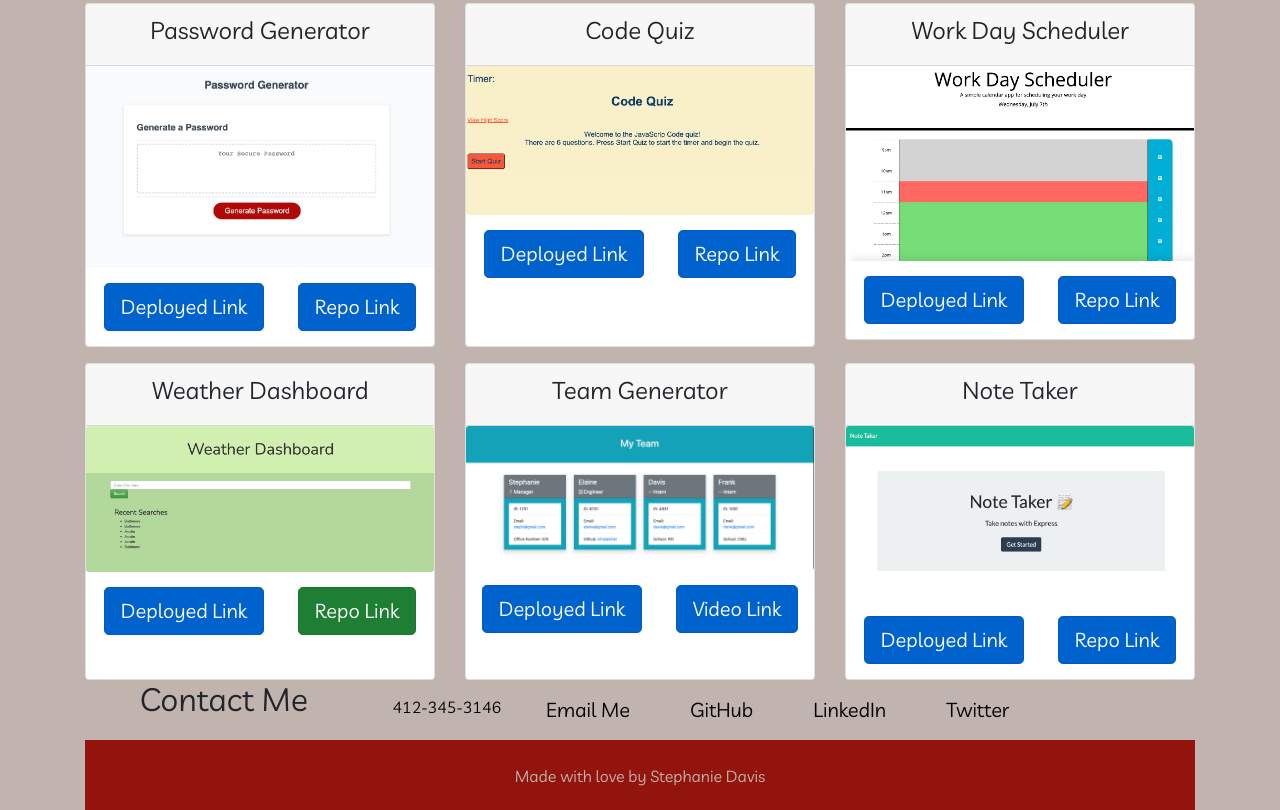
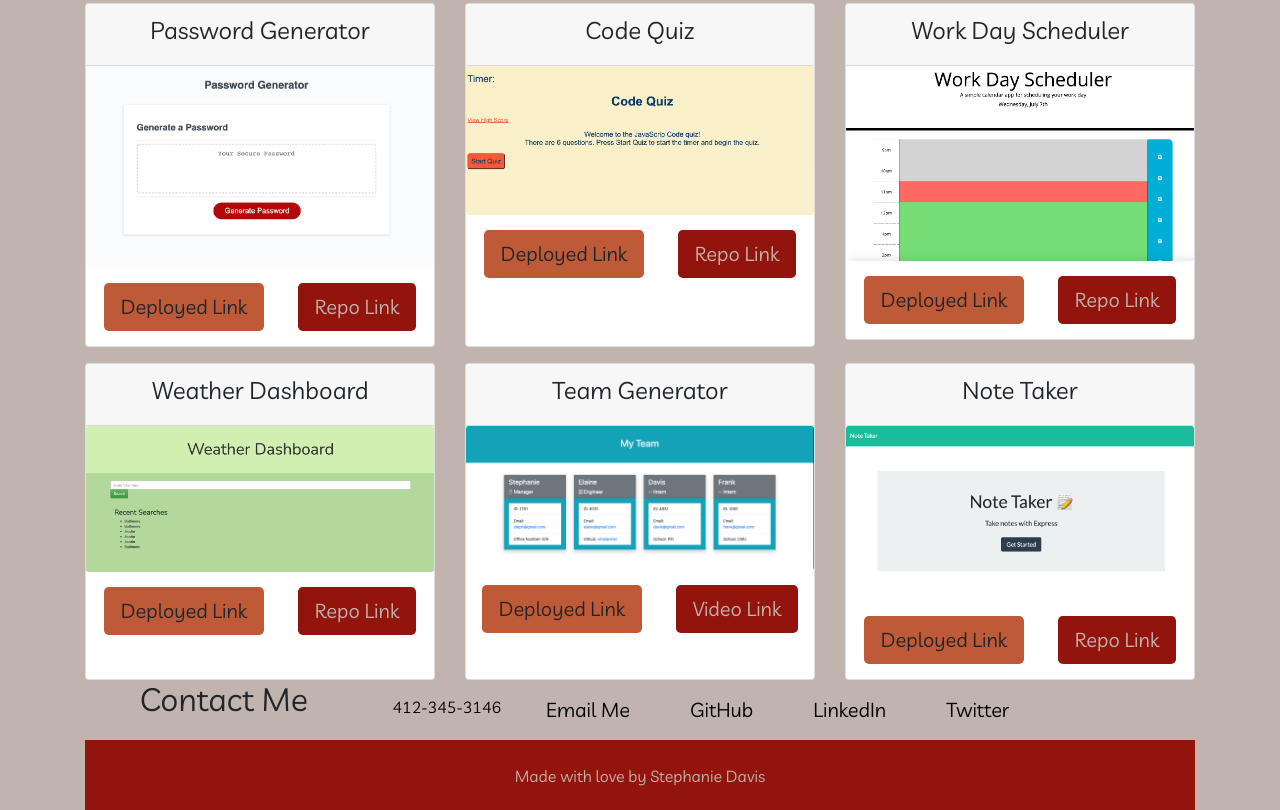
Before and after one commit to whatawhat/portfolioTwo, a plain HTML site: page practicePortfolio.html in a window 1280 px wide. Shown: the part 1291-2101 px from the top of the page. Drawn offline with nearby package versions, Linux system fonts and the light colour scheme.

Commit message:
removed btn-primary and btn-success and added class in the class and removed a separate class for all cards

```diff
--- a/practicePortfolio.html
+++ b/practicePortfolio.html
@@ -74,8 +74,8 @@ Links: About Me, Work, Contact Me, and Resume
                         </div>
 
                         <div>
-                        <a href="https://github.com/whatawhat/workout_tracker" target="_blank" class="btn btn-primary btn-lg active" role="button" class="repolink">Repo Link</a>
-                        <a href="https://aqueous-beyond-78787.herokuapp.com/" class="btn btn-primary btn-lg active" role="button" class="deployedlink">Deployed Link</a>
+                        <a href="https://github.com/whatawhat/workout_tracker" target="_blank" class="btn btn-lg active repolink" role="button">Repo Link</a>
+                        <a href="https://aqueous-beyond-78787.herokuapp.com/" class="btn btn-lg active deployedlink" role="button">Deployed Link</a>
                         </div>
                     </div>
             </div>
@@ -91,8 +91,8 @@ Links: About Me, Work, Contact Me, and Resume
                         <img class="card-img" src="images/passwordGen.png"/>
                     </div>
                     <div>
-                        <a href="https://whatawhat.github.io/password_generator/" target="_blank" class=" btn btn-primary btn-lg active" role="button" class="deployedlink">Deployed Link</a>
-                        <a href="https://github.com/whatawhat/password_generator" class="btn btn-primary btn-lg active" role="button" class="repolink">Repo Link</a>
+                        <a href="https://whatawhat.github.io/password_generator/" target="_blank" class=" btn btn-lg active deployedlink" role="button">Deployed Link</a>
+                        <a href="https://github.com/whatawhat/password_generator" class="btn btn-lg active repolink" role="button">Repo Link</a>
                     </div>
                 </div>
             </div>
@@ -106,8 +106,8 @@ Links: About Me, Work, Contact Me, and Resume
                         <img class="card-img" src="images/codequizOne.png"/>
                     </div>
                     <div>
-                        <a href="https://github.com/whatawhat/codequiz" target="_blank" class="btn btn-primary btn-lg active" role="button" class="deployedlink">Deployed Link</a>
-                        <a href="https://whatawhat.github.io/codequiz/" target="_blank" class="btn btn-primary btn-lg active" role="button" class="repolink">Repo Link</a>
+                        <a href="https://github.com/whatawhat/codequiz" target="_blank" class="btn btn-lg active deployedlink" role="button">Deployed Link</a>
+                        <a href="https://whatawhat.github.io/codequiz/" target="_blank" class="btn btn-lg active repolink" role="button">Repo Link</a>
                     </div>
                 </div>
             </div>
@@ -121,8 +121,8 @@ Links: About Me, Work, Contact Me, and Resume
                         <img class="card-img" src="images/workday.png"/>
                     </div>
                     <div>
-                        <a href="https://github.com/whatawhat/work_scheduler" target="_blank" class="btn btn-primary btn-lg active" role="button" class="deployedlink">Deployed Link</a>
-                        <a href="https://whatawhat.github.io/work_scheduler/" target="_blank" class="btn btn-primary btn-lg active" role="button" class="repolink">Repo Link</a>
+                        <a href="https://github.com/whatawhat/work_scheduler" target="_blank" class="btn btn-lg active deployedlink" role="button">Deployed Link</a>
+                        <a href="https://whatawhat.github.io/work_scheduler/" target="_blank" class="btn btn-lg active repolink" role="button">Repo Link</a>
                     </div>
                 </div>
             </div>
@@ -136,8 +136,8 @@ Links: About Me, Work, Contact Me, and Resume
                         <img class="card-img" src="images/Weatherdash1.png"/>
                     </div>
                     <div>
-                        <a href="https://github.com/whatawhat/weather_dashboard" target="_blank" class="btn btn-primary btn-lg active" role="button" class="deployedlink">Deployed Link</a>
-                        <a href="https://whatawhat.github.io/weather_dashboard/" target="_blank" class="btn btn-success btn-lg active" role="button" class="repolink">Repo Link</a>
+                        <a href="https://github.com/whatawhat/weather_dashboard" target="_blank" class="btn btn-lg active deployedlink" role="button">Deployed Link</a>
+                        <a href="https://whatawhat.github.io/weather_dashboard/" target="_blank" class="btn btn-lg active repolink" role="button">Repo Link</a>
                     </div>
                 </div>
             </div>
@@ -151,8 +151,8 @@ Links: About Me, Work, Contact Me, and Resume
                         <img class="card-img" src="images/team_generate_pic.png"/>
                     </div>
                     <div>
-                        <a href="https://github.com/whatawhat/team_profile" target="_blank" class="btn btn-primary btn-lg active" role="button" class="deployedlink">Deployed Link</a>
-                        <a href="https://drive.google.com/file/d/1Y1387oLMv15UVaobafnYd0-dpTm5bjFo/view" target="_blank" class="btn btn-primary btn-lg active" role="button" class="repolink">Video Link</a>
+                        <a href="https://github.com/whatawhat/team_profile" target="_blank" class="btn btn-lg active deployedlink" role="button">Deployed Link</a>
+                        <a href="https://drive.google.com/file/d/1Y1387oLMv15UVaobafnYd0-dpTm5bjFo/view" target="_blank" class="btn btn-lg active repolink" role="button">Video Link</a>
                     </div>
                 </div>
             </div>
@@ -166,8 +166,8 @@ Links: About Me, Work, Contact Me, and Resume
                         <img class="card-img" src="images/introNoteTracker4.png"/>
                     </div>
                     <div>
-                        <a href="https://github.com/whatawhat/note_taker" target="_blank" class="btn btn-primary btn-lg active" role="button" class="deployedlink">Deployed Link</a>
-                        <a href="https://peaceful-bayou-22212.herokuapp.com/" target="_blank" class="btn btn-primary btn-lg active" role="button" class="repolink">Repo Link</a>
+                        <a href="https://github.com/whatawhat/note_taker" target="_blank" class="btn btn-lg active deployedlink" role="button">Deployed Link</a>
+                        <a href="https://peaceful-bayou-22212.herokuapp.com/" target="_blank" class="btn btn-lg active repolink" role="button">Repo Link</a>
                     </div>
                 </div>
             </div>
```
